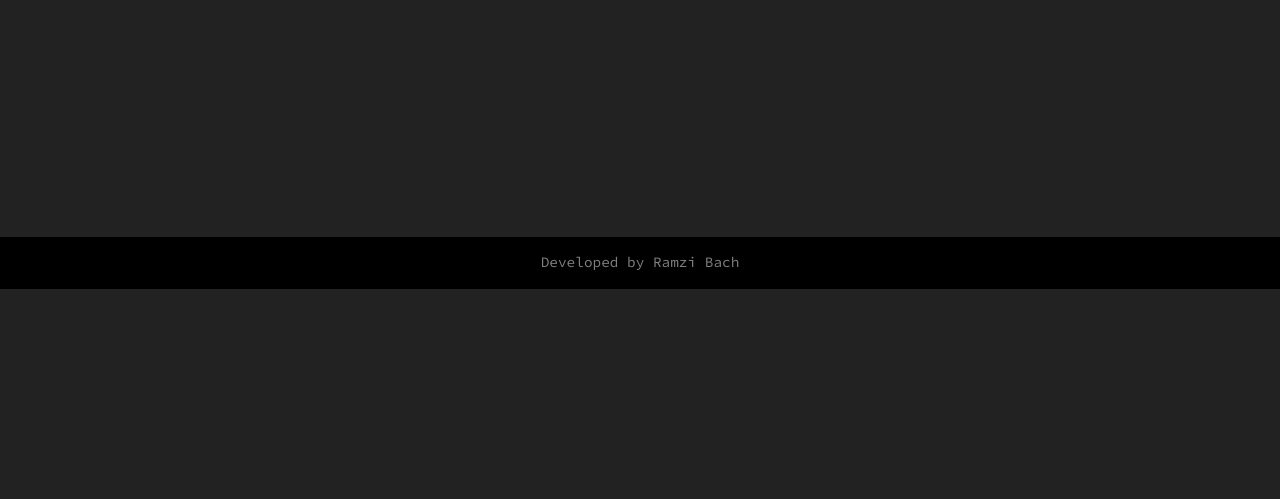
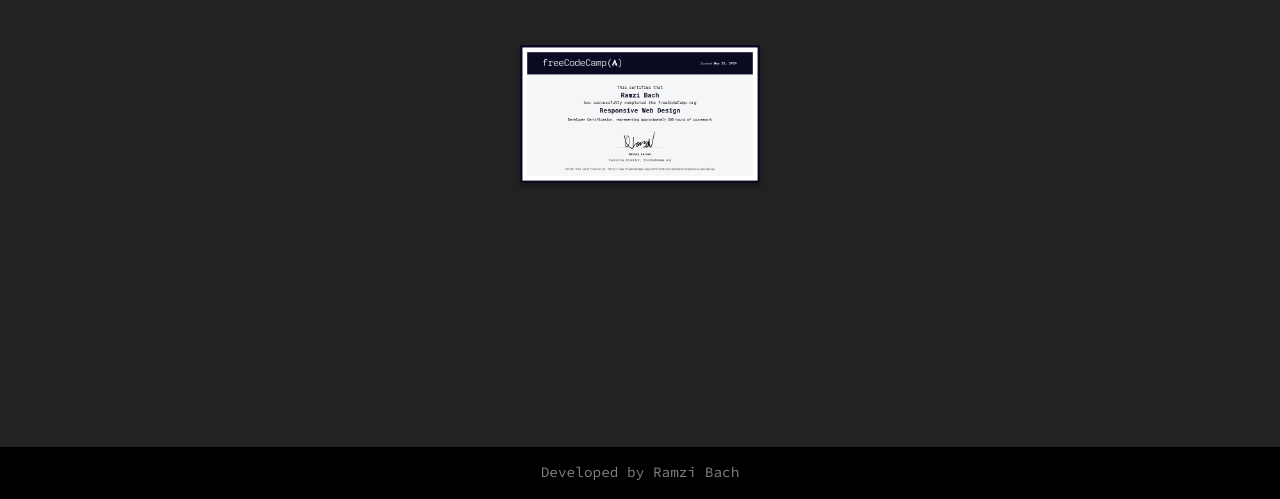
Before and after one commit to RamziBach/Portfolio-OLD, a plain HTML site: page index.html in a window 1280 px wide. Shown: the part 6371-6870 px from the top of the page. Before the commit the page ends 6660 px from the top, so only its background shows below. Drawn offline with Linux system fonts and the light colour scheme.

Commit message:
Cert
Added certification

```diff
--- a/index.html
+++ b/index.html
@@ -192,6 +192,9 @@
 					<a href="scrimba_javascript_cert/Learn%20to%20Code%20with%20Interactive%20Tutorials%20_%20Scrimba.pdf" target="_blank"><img class="cert" src="img/scrimba_javascript.jpg"></a>
 					<a href="scrimba_web_cert/Learn%20to%20Code%20with%20Interactive%20Tutorials%20_%20Scrimba.pdf" target="_blank"><img class="cert" src="img/scrimba_responsive_web_design.jpg"></a>
 				</div>
+				<div class="cert-div">
+					<a href="https://www.freecodecamp.org/certification/ramzibach/responsive-web-design" target="_blank"><img class="cert" src="img/freecodecamp_web.png" alt="Freecodecamp Responsive Web Design"></a>
+				</div>
 			</div>
 		</div>
 	</div>
```
Also changed, not shown: img/freecodecamp_web.png (added).
